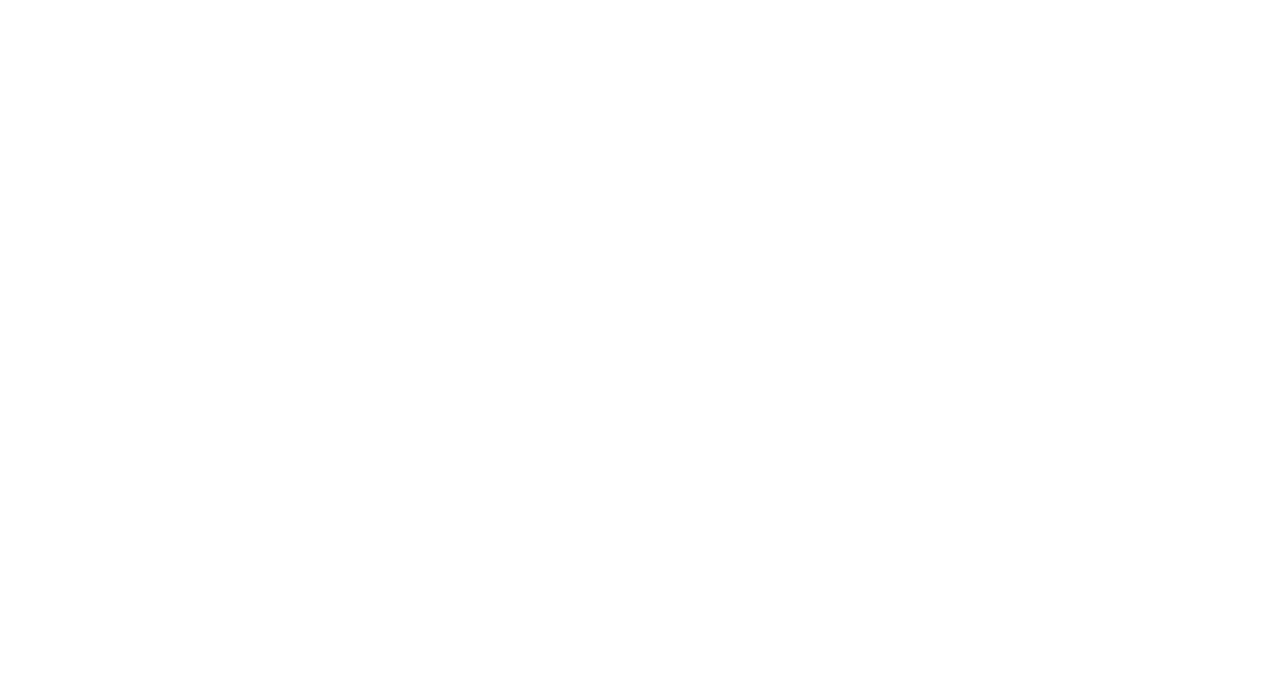
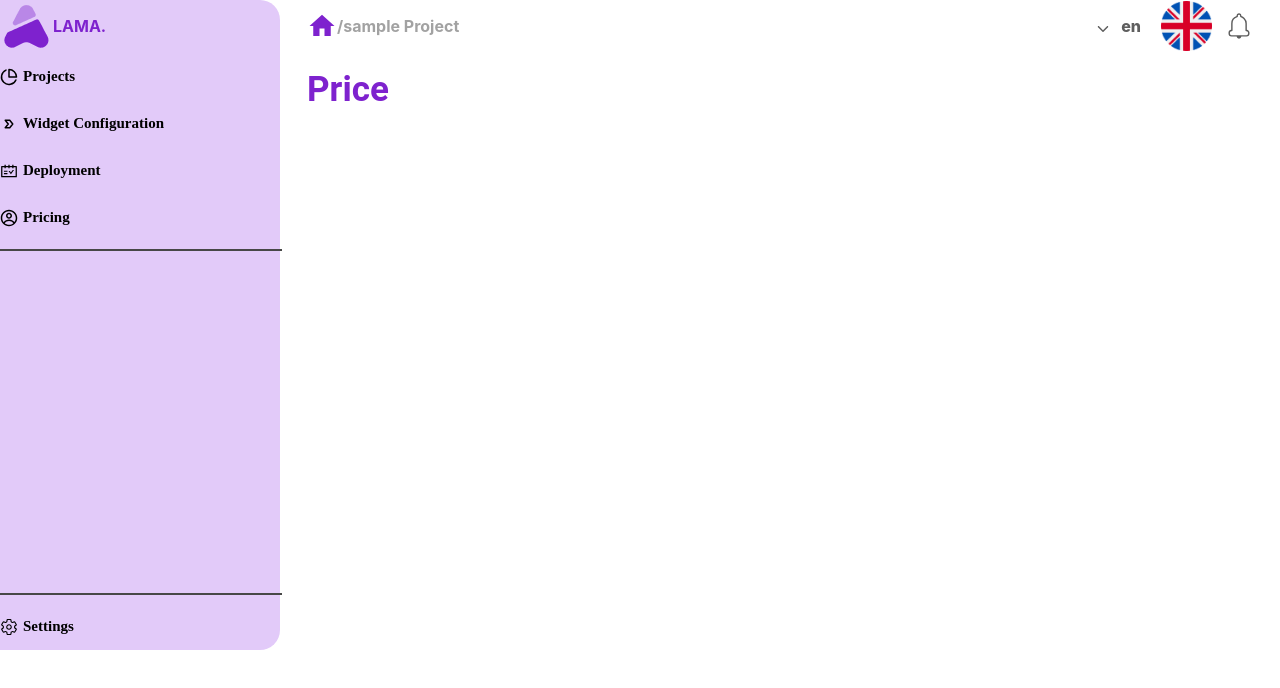
Before and after one commit to Siva70136/lama, a React (Create React App) app: page /price in a window 1280 px wide. Before the commit this address had no page. Shown: the top 688 px of the page. Built offline with nearby package versions, Linux system fonts and the light colour scheme.

Commit message:
Implemented price

```diff
--- a/src/App.js
+++ b/src/App.js
@@ -3,6 +3,7 @@
 import Home from './Components/Home';
 import Edit from './Components/edit';
 import Widget from './Components/widget';
+import Price from './Components/price';
 import Settings from './Components/settings';
 import { MenuProvider } from './context/themecontext';
 import './App.css';
@@ -17,6 +18,7 @@
           <Route exact path='/projects' Component={CreateHome} />
           <Route exact path='/deploy' Component={Edit} />
           <Route exact path='/widget' Component={Widget} />
+          <Route exact path='/price' Component={Price} />
           <Route exact path='/settings' Component={Settings} />
         </Routes>
       </MenuProvider>
--- /dev/null
+++ b/src/Components/price/index.js
@@ -0,0 +1,24 @@
+import Menu from '../sideMenu';
+import Nav2 from '../createNav2';
+import './index.css'
+
+const Price = () => {
+
+
+    return (
+        <div className="Main-container">
+            <Menu />
+            <div className='app-container'>
+                <Nav2 />
+                <div className="">
+                    <p className="head home-head">Price</p>
+                </div>
+                <div className='profile-container'>
+
+                </div>
+            </div>
+        </div>
+    )
+}
+
+export default Price;
```
Also changed, not shown: src/Components/price/index.css (added).
